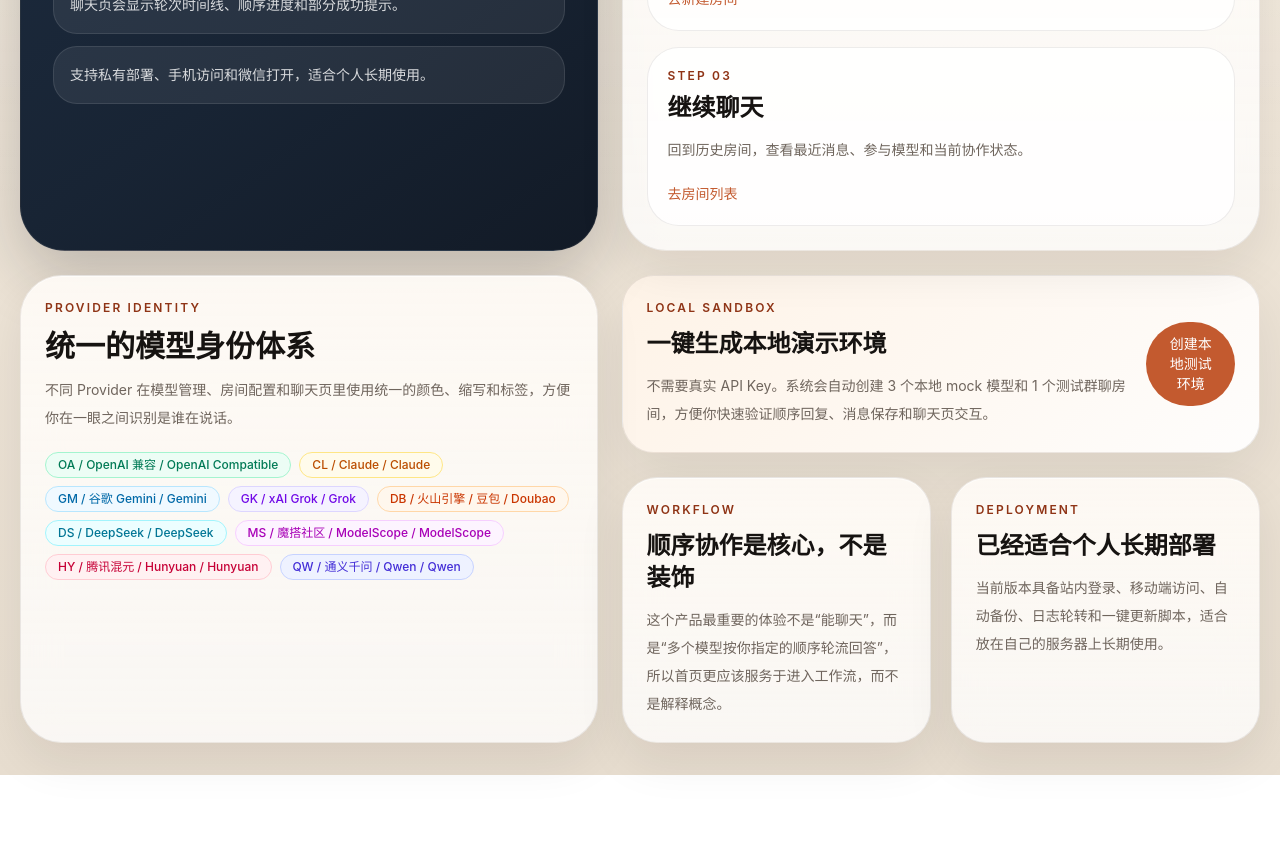
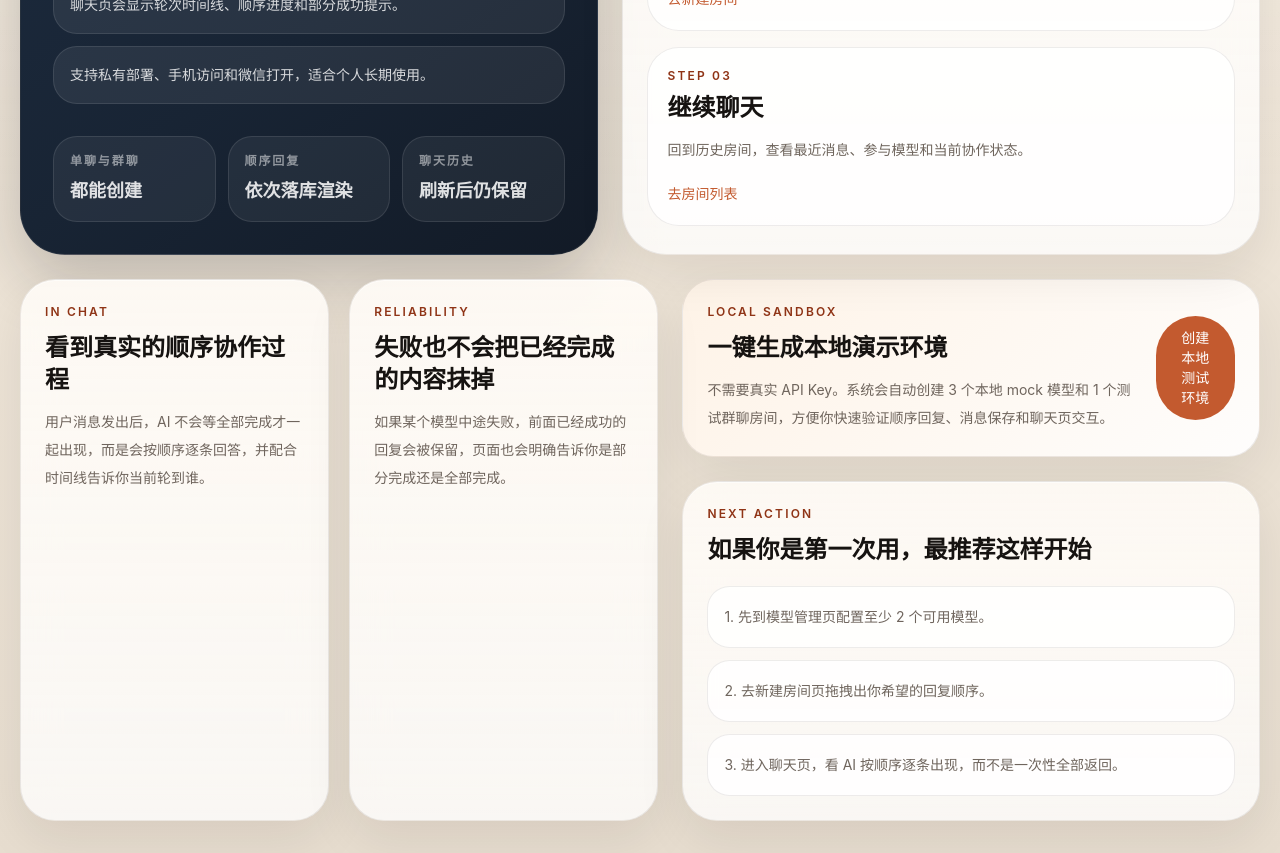
Before and after one commit to longyudragon-arch/longyuchat, a Next.js app: page / in a window 1280 px wide. Shown: the part 600-1453 px from the top of the page. Before the commit the page ends 1375 px from the top, so only its background shows below. Built offline with nearby package versions, Linux system fonts and the light colour scheme; no server answers.

Commit message:
refactor: streamline homepage workflow panels

```diff
--- a/components/home-dashboard.tsx
+++ b/components/home-dashboard.tsx
@@ -1,12 +1,6 @@
 import Link from "next/link";
 
 import { LocalTestLauncher } from "@/components/local-test-launcher";
-import {
-  getProviderBadgeClassName,
-  getProviderOptionLabel,
-  getProviderShortName,
-  providerOptions,
-} from "@/lib/client/chat-lab-client";
 
 const workflowHighlights = [
   "先配模型，再建房间，再看 AI 依次作答。",
@@ -38,17 +32,23 @@ const actionCards = [
   },
 ];
 
-const supportCards = [
+const experienceCards = [
   {
-    eyebrow: "WORKFLOW",
-    title: "顺序协作是核心，不是装饰",
-    body: "这个产品最重要的体验不是“能聊天”，而是“多个模型按你指定的顺序轮流回答”，所以首页更应该服务于进入工作流，而不是解释概念。",
+    eyebrow: "IN CHAT",
+    title: "看到真实的顺序协作过程",
+    body: "用户消息发出后，AI 不会等全部完成才一起出现，而是会按顺序逐条回答，并配合时间线告诉你当前轮到谁。",
   },
   {
-    eyebrow: "DEPLOYMENT",
-    title: "已经适合个人长期部署",
-    body: "当前版本具备站内登录、移动端访问、自动备份、日志轮转和一键更新脚本，适合放在自己的服务器上长期使用。",
+    eyebrow: "RELIABILITY",
+    title: "失败也不会把已经完成的内容抹掉",
+    body: "如果某个模型中途失败，前面已经成功的回复会被保留，页面也会明确告诉你是部分完成还是全部完成。",
   },
+];
+
+const quickFacts = [
+  { label: "单聊与群聊", value: "都能创建" },
+  { label: "顺序回复", value: "依次落库渲染" },
+  { label: "聊天历史", value: "刷新后仍保留" },
 ];
 
 export function HomeDashboard() {
@@ -64,7 +64,8 @@ export function HomeDashboard() {
               进入你的多模型协作工作台
             </h1>
             <p className="mt-4 max-w-2xl text-sm leading-7 text-white/74 sm:text-base sm:leading-8">
-              用最短路径进入真正有价值的操作：配置模型、创建房间、继续聊天，然后看多个 AI 按顺序依次回复。
+              首页的任务不是解释概念，而是带你直接进入工作流：配置模型、创建房间、继续聊天，然后看多个 AI
+              按顺序依次回复。
             </p>
 
             <div className="mt-7 flex flex-wrap gap-3">
@@ -89,6 +90,18 @@ export function HomeDashboard() {
                   className="rounded-[1.5rem] border border-white/10 bg-white/7 px-4 py-4 text-sm leading-6 text-white/82"
                 >
                   {item}
+                </div>
+              ))}
+            </div>
+
+            <div className="mt-8 grid gap-3 sm:grid-cols-3">
+              {quickFacts.map((fact) => (
+                <div
+                  key={fact.label}
+                  className="rounded-[1.5rem] border border-white/10 bg-white/6 px-4 py-4 text-white/86"
+                >
+                  <p className="text-xs font-semibold tracking-[0.16em] text-white/50">{fact.label}</p>
+                  <p className="mt-2 text-lg font-semibold">{fact.value}</p>
                 </div>
               ))}
             </div>
@@ -123,37 +136,34 @@ export function HomeDashboard() {
         </aside>
       </section>
 
-      <section className="grid gap-6 xl:grid-cols-[0.95fr_1.05fr]">
-        <div className="ly-glass rounded-[2.6rem] p-5 sm:p-6">
-          <p className="text-xs font-semibold tracking-[0.18em] text-[var(--accent-strong)]">PROVIDER IDENTITY</p>
-          <h2 className="mt-3 text-3xl font-semibold">统一的模型身份体系</h2>
-          <p className="mt-3 text-sm leading-7 text-[var(--muted)]">
-            不同 Provider 在模型管理、房间配置和聊天页里使用统一的颜色、缩写和标签，方便你在一眼之间识别是谁在说话。
-          </p>
-
-          <div className="mt-5 flex flex-wrap gap-2">
-            {providerOptions.map((provider) => (
-              <span
-                key={provider}
-                className={`rounded-full border px-3 py-1 text-xs font-medium ${getProviderBadgeClassName(provider)}`}
-              >
-                {getProviderShortName(provider)} / {getProviderOptionLabel(provider)}
-              </span>
-            ))}
-          </div>
+      <section className="grid gap-6 xl:grid-cols-[1.05fr_0.95fr]">
+        <div className="grid gap-5 lg:grid-cols-2">
+          {experienceCards.map((card) => (
+            <article key={card.title} className="ly-glass rounded-[2.2rem] p-5 sm:p-6">
+              <p className="text-xs font-semibold tracking-[0.18em] text-[var(--accent-strong)]">{card.eyebrow}</p>
+              <h2 className="mt-3 text-2xl font-semibold">{card.title}</h2>
+              <p className="mt-3 text-sm leading-7 text-[var(--muted)]">{card.body}</p>
+            </article>
+          ))}
         </div>
 
         <div className="flex flex-col gap-6">
           <LocalTestLauncher />
 
-          <section className="grid gap-5 lg:grid-cols-2">
-            {supportCards.map((card) => (
-              <article key={card.title} className="ly-glass rounded-[2.2rem] p-5 sm:p-6">
-                <p className="text-xs font-semibold tracking-[0.18em] text-[var(--accent-strong)]">{card.eyebrow}</p>
-                <h2 className="mt-3 text-2xl font-semibold">{card.title}</h2>
-                <p className="mt-3 text-sm leading-7 text-[var(--muted)]">{card.body}</p>
-              </article>
-            ))}
+          <section className="ly-glass rounded-[2.2rem] p-5 sm:p-6">
+            <p className="text-xs font-semibold tracking-[0.18em] text-[var(--accent-strong)]">NEXT ACTION</p>
+            <h2 className="mt-3 text-2xl font-semibold">如果你是第一次用，最推荐这样开始</h2>
+            <ol className="mt-5 grid gap-3 text-sm leading-7 text-[var(--muted)]">
+              <li className="rounded-[1.4rem] border border-[var(--border)] bg-white/84 px-4 py-4">
+                1. 先到模型管理页配置至少 2 个可用模型。
+              </li>
+              <li className="rounded-[1.4rem] border border-[var(--border)] bg-white/84 px-4 py-4">
+                2. 去新建房间页拖拽出你希望的回复顺序。
+              </li>
+              <li className="rounded-[1.4rem] border border-[var(--border)] bg-white/84 px-4 py-4">
+                3. 进入聊天页，看 AI 按顺序逐条出现，而不是一次性全部返回。
+              </li>
+            </ol>
           </section>
         </div>
       </section>
```
